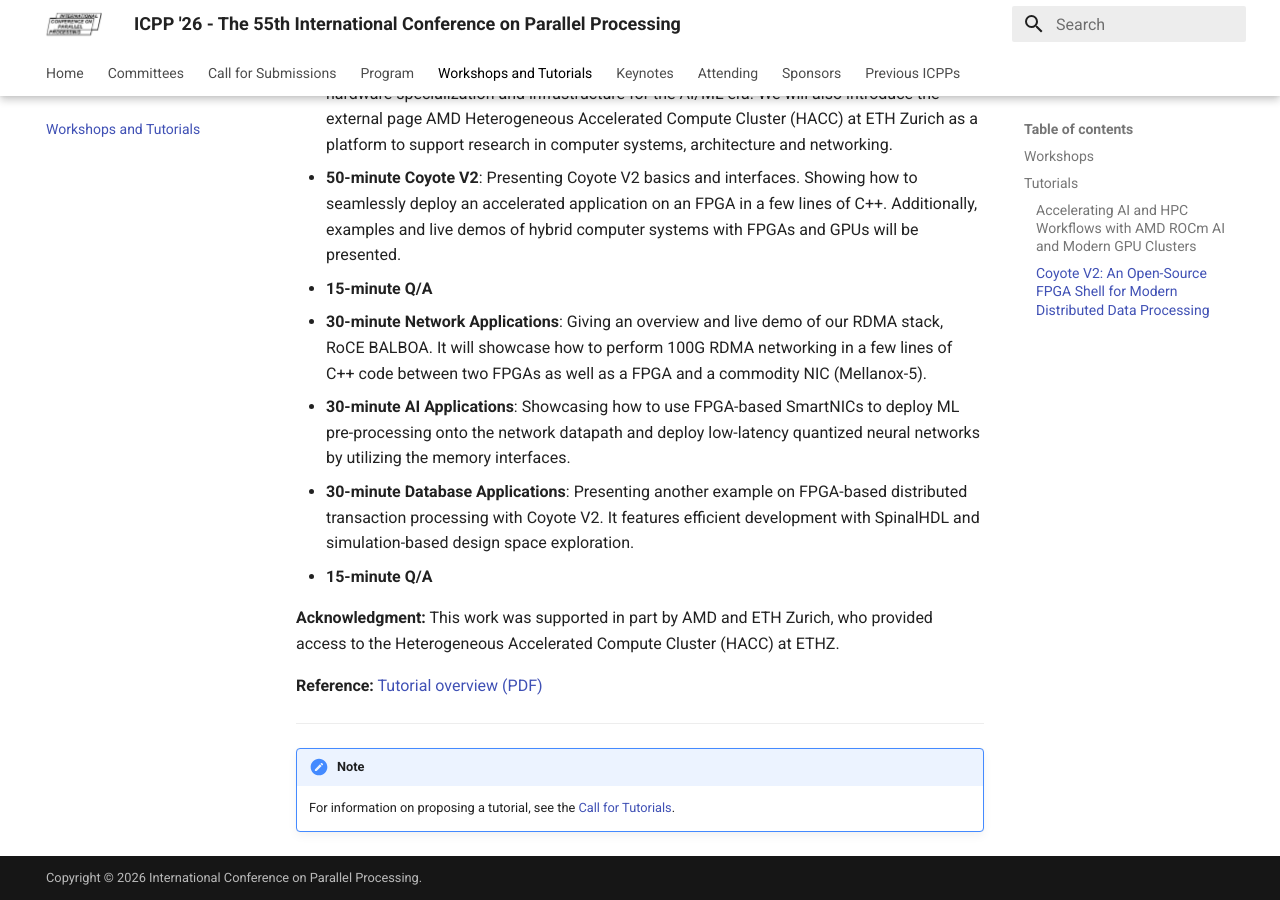
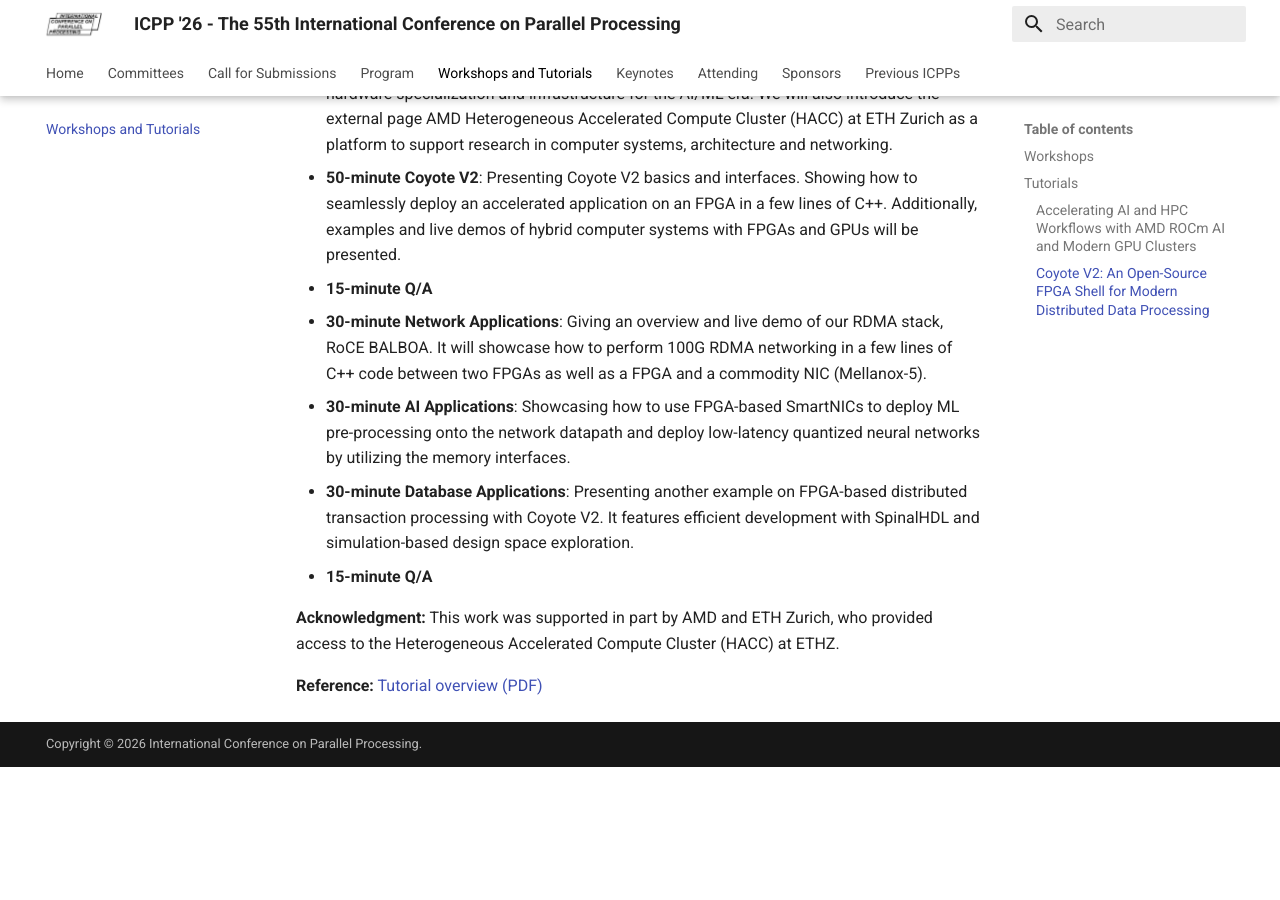
Before and after one commit to icpp2026/icpp2026.github.io, an MkDocs documentation site: the page built from docs/workshops.md, in a window 1280 px wide and 900 px high, scrolled down 2768 px. Built offline with MkDocs 1.6.1 and Material for MkDocs 9.7.7, drawn with Linux system fonts in a browser that asks for light colours; comment, search, counter and statistics services are not loaded; after the commit the page ends 3535 px from its top, so only the background shows below that.

Commit message:
Remove tutorial callout from workshops page

```diff
--- a/docs/workshops.md
+++ b/docs/workshops.md
@@ -92,9 +92,3 @@ Additional learning objectives:
 **Acknowledgment:** This work was supported in part by AMD and ETH Zurich, who provided access to the Heterogeneous Accelerated Compute Cluster (HACC) at ETHZ.
 
 **Reference:** [Tutorial overview (PDF)](assets/tutorials/icpp2026-tutorial-coyote-v2.pdf){:target="_blank"}
-
-----
-
-!!! note
-
-    For information on proposing a tutorial, see the [Call for Tutorials](call-for-tutorials.md).
```
